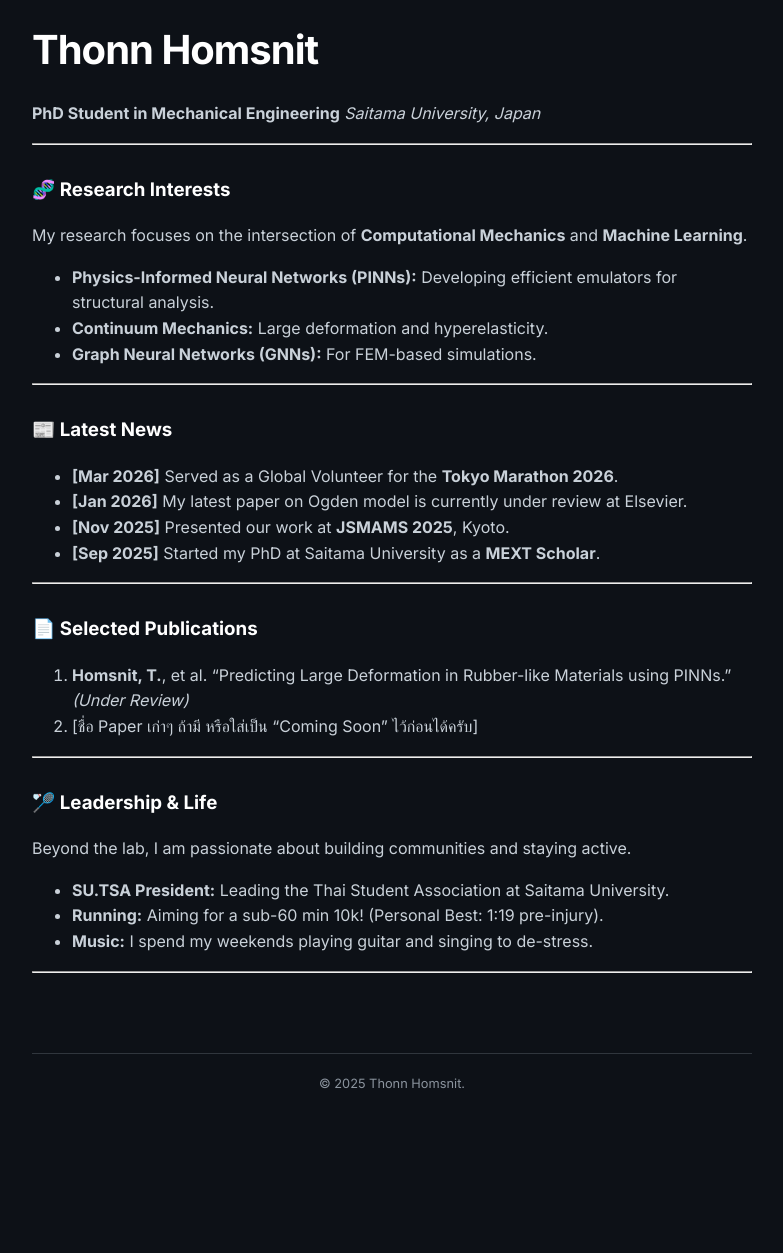
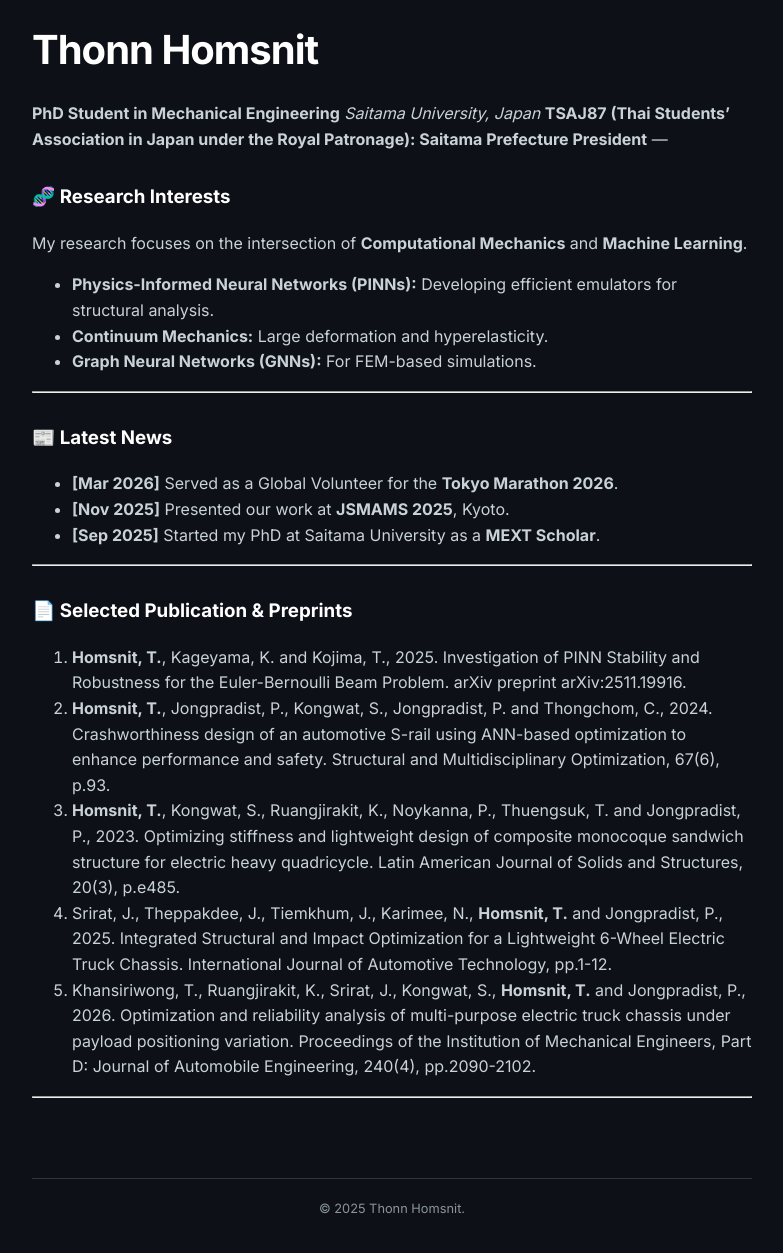
Before and after one commit to thonnh/thonnh.github.io, a Jekyll site: the page built from index.md, in a window 1280 px wide, cut to the strip 359-1618 px from the top of the page. Shown: the top 1253 px of the strip, without its empty margins (248-1031 px from the left). Built offline with Jekyll 4.4.1, drawn with Linux system fonts in a browser that asks for light colours; before the commit the page ends 1493 px from its top, so only the background shows below that.

Commit message:
Update index.md

```diff
--- a/index.md
+++ b/index.md
@@ -7,7 +7,7 @@ title: Home
 
 # Thonn Homsnit
 **PhD Student in Mechanical Engineering** *Saitama University, Japan*
-
+**TSAJ87 (Thai Students' Association in Japan under the Royal Patronage): Saitama Prefecture President**
 ---
 
 ### 🧬 Research Interests
@@ -20,22 +20,16 @@ My research focuses on the intersection of **Computational Mechanics** and **Mac
 
 ### 📰 Latest News
 * **[Mar 2026]** Served as a Global Volunteer for the **Tokyo Marathon 2026**.
-* **[Jan 2026]** My latest paper on Ogden model is currently under review at Elsevier.
 * **[Nov 2025]** Presented our work at **JSMAMS 2025**, Kyoto.
 * **[Sep 2025]** Started my PhD at Saitama University as a **MEXT Scholar**.
 
 ---
 
-### 📄 Selected Publications
-1. **Homsnit, T.**, et al. "Predicting Large Deformation in Rubber-like Materials using PINNs." *(Under Review)*
-2. [ชื่อ Paper เก่าๆ ถ้ามี หรือใส่เป็น "Coming Soon" ไว้ก่อนได้ครับ]
+### 📄 Selected Publication & Preprints
+1. **Homsnit, T.**, Kageyama, K. and Kojima, T., 2025. Investigation of PINN Stability and Robustness for the Euler-Bernoulli Beam Problem. arXiv preprint arXiv:2511.19916.
+2. **Homsnit, T.**, Jongpradist, P., Kongwat, S., Jongpradist, P. and Thongchom, C., 2024. Crashworthiness design of an automotive S-rail using ANN-based optimization to enhance performance and safety. Structural and Multidisciplinary Optimization, 67(6), p.93.
+3. **Homsnit, T.**, Kongwat, S., Ruangjirakit, K., Noykanna, P., Thuengsuk, T. and Jongpradist, P., 2023. Optimizing stiffness and lightweight design of composite monocoque sandwich structure for electric heavy quadricycle. Latin American Journal of Solids and Structures, 20(3), p.e485.
+4. Srirat, J., Theppakdee, J., Tiemkhum, J., Karimee, N., **Homsnit, T.** and Jongpradist, P., 2025. Integrated Structural and Impact Optimization for a Lightweight 6-Wheel Electric Truck Chassis. International Journal of Automotive Technology, pp.1-12.
+5. Khansiriwong, T., Ruangjirakit, K., Srirat, J., Kongwat, S., **Homsnit, T.** and Jongpradist, P., 2026. Optimization and reliability analysis of multi-purpose electric truck chassis under payload positioning variation. Proceedings of the Institution of Mechanical Engineers, Part D: Journal of Automobile Engineering, 240(4), pp.2090-2102.
 
 ---
-
-### 🏸 Leadership & Life
-Beyond the lab, I am passionate about building communities and staying active.
-* **SU.TSA President:** Leading the Thai Student Association at Saitama University.
-* **Running:** Aiming for a sub-60 min 10k! (Personal Best: 1:19 pre-injury).
-* **Music:** I spend my weekends playing guitar and singing to de-stress.
-
----
```
